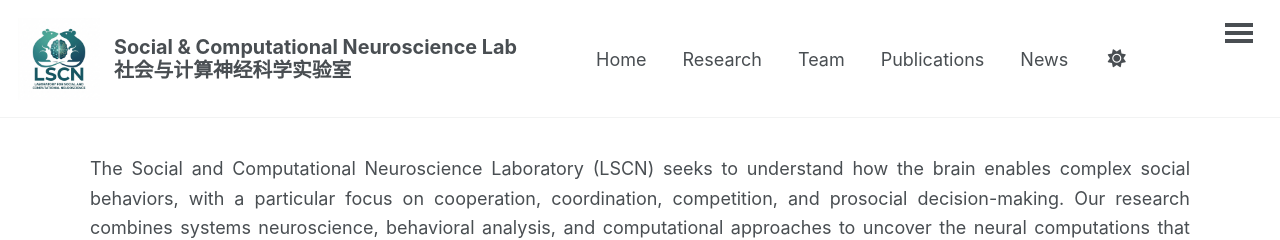
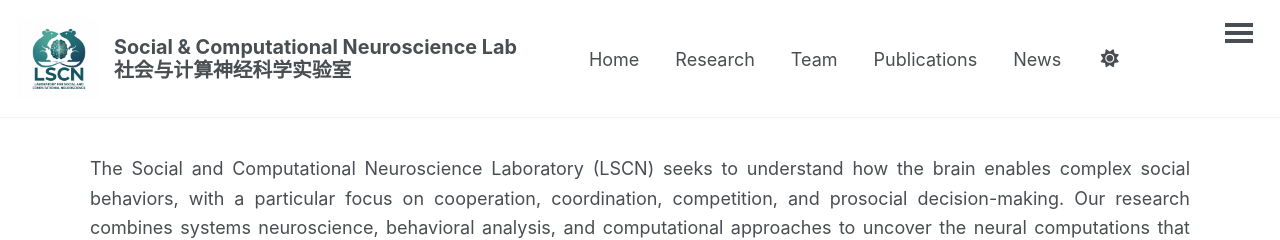
Before and after one commit to MengpingJiang/mengpingjiang.github.io, a Jekyll site: the page built from _pages/about.md, in a window 1280 px wide. Shown: the top 240 px of the page. Built offline with Jekyll 4.4.1, drawn with Linux system fonts in a browser that asks for light colours; a script bundle is joined from its source files by our own code; library files that are not in the unit come from our copies.

Commit message:
Update main.scss

```diff
--- a/assets/css/main.scss
+++ b/assets/css/main.scss
@@ -66,7 +66,7 @@
 }
 
 .masthead__menu-item--lg {
-  min-width: 560px;
+  min-width: 500px;
   line-height: 1.1;
   border-bottom: none !important;
 }
@@ -156,6 +156,7 @@
   display: none !important;
   content: none !important;
 }
+
 /* Center homepage/content area */
 .page {
   float: none !important;
```
